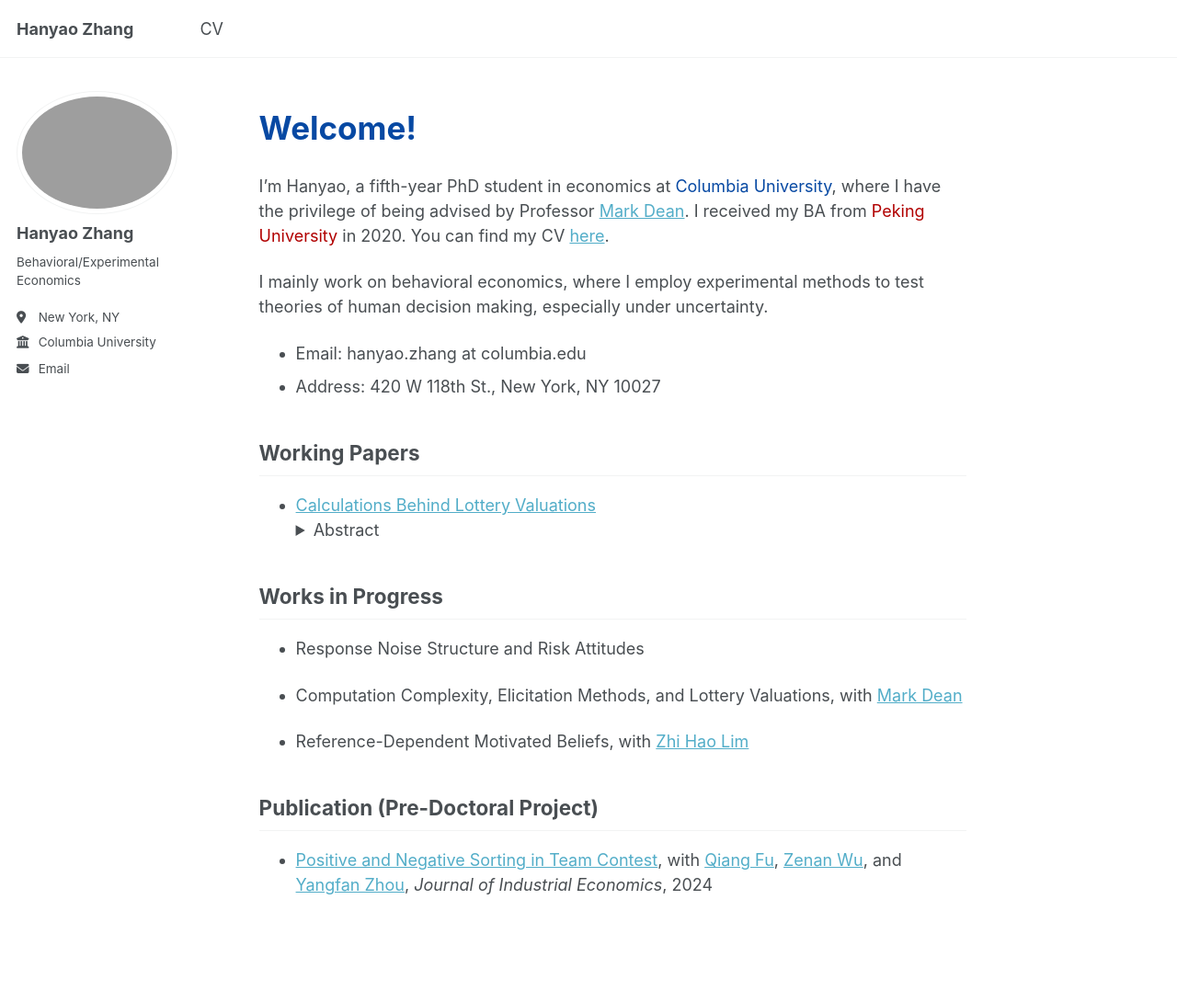
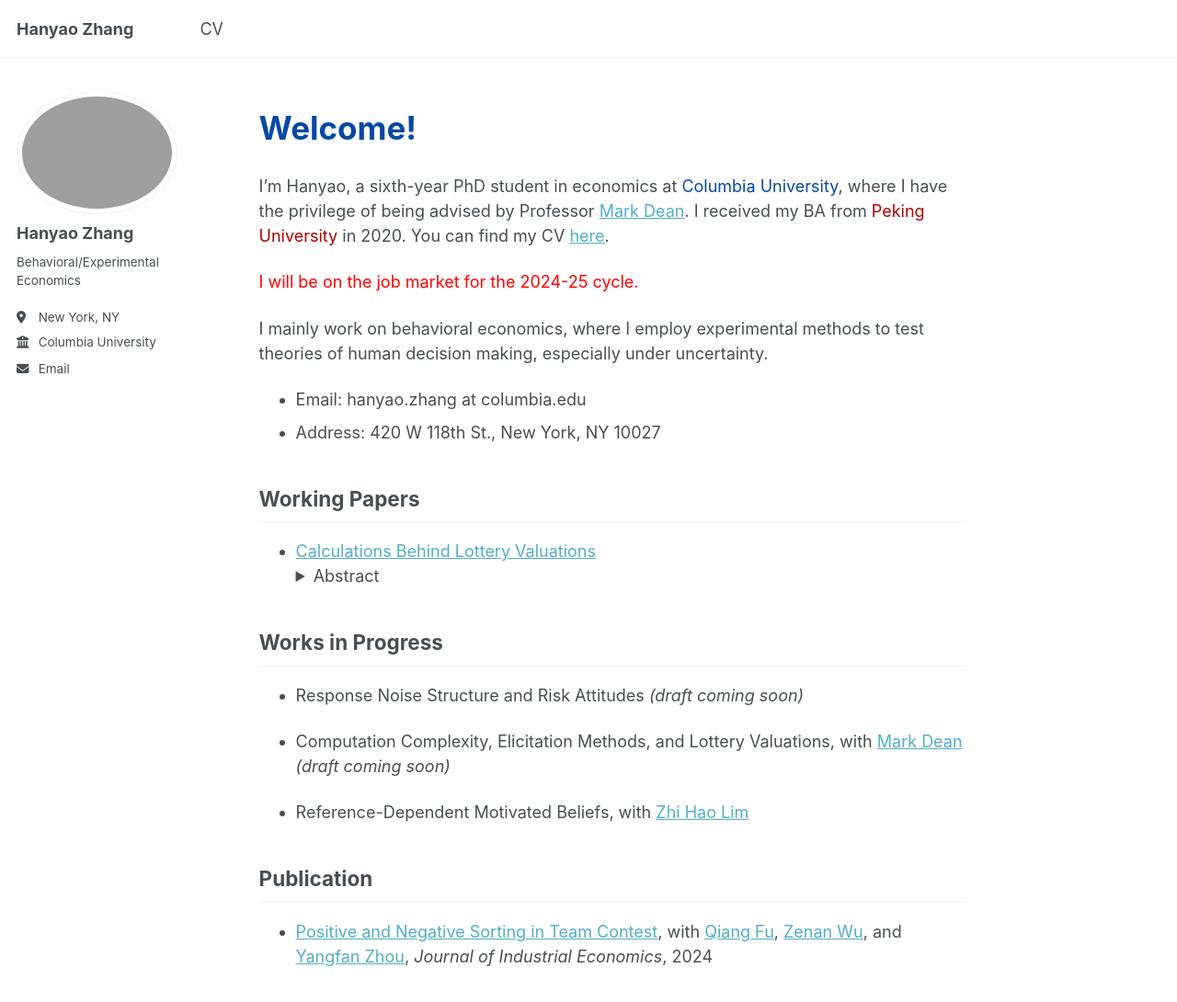
Before and after one commit to Tututuu/Tututuu.github.io, a Jekyll site: the page built from _pages/about.md, in a window 1280 px wide and 1261 px high. Shown: the top 1090 px of the window at 92% size. Built offline with Jekyll 4.4.1, drawn with Linux system fonts in a browser that asks for light colours.

Commit message:
updated favicon

```diff
--- a/_includes/head/custom.html
+++ b/_includes/head/custom.html
@@ -2,9 +2,6 @@
 
 <!-- start custom head snippets -->
 
-<!-- favicon from https://commons.wikimedia.org/wiki/File:OOjs_UI_icon_academic-progressive.svg -->
-<link rel="apple-touch-icon" sizes="180x180" href="{{ base_path }}/images/apple-touch-icon-180x180.png"/>
-<link rel="icon" type="image/png" href="{{ base_path }}/images/favicon-columbia.png" sizes="192x192"/>
 <link rel="manifest" href="{{ base_path }}/images/manifest.json"/>
 <link rel="icon" href="/images/favicon-columbia.png"/>
 <meta name="theme-color" content="#ffffff"/>
--- a/_pages/about.md
+++ b/_pages/about.md
@@ -10,8 +10,9 @@ sitemap: false
 
 <span style="color:#0749a3; font-size: 35px;"><b>Welcome!</b></span>
 
-I'm Hanyao, a fifth-year PhD student in economics at <span style="color:#0749a3;">Columbia University</span>, where I have the privilege of being advised by Professor <a href='https://www.columbia.edu/~md3405/'>Mark Dean</a>. I received my BA from <span style='color:#B10000'> Peking University</span> in 2020. You can find my CV <a href="../cv">here</a>.
+I'm Hanyao, a sixth-year PhD student in economics at <span style="color:#0749a3;">Columbia University</span>, where I have the privilege of being advised by Professor <a href='https://www.columbia.edu/~md3405/'>Mark Dean</a>. I received my BA from <span style='color:#B10000'> Peking University</span> in 2020. You can find my CV <a href="../cv">here</a>.
 
+<span style='color:red'> I will be on the job market for the 2024-25 cycle. <span>
 
 I mainly work on behavioral economics, where I employ experimental methods to test theories of human decision making, especially under uncertainty.
 
@@ -28,11 +29,11 @@ I mainly work on behavioral economics, where I employ experimental methods to te
   </details>
 
 ## Works in Progress
-- Response Noise Structure and Risk Attitudes
+- Response Noise Structure and Risk Attitudes _(draft coming soon)_
 
-- Computation Complexity, Elicitation Methods, and Lottery Valuations, with <a href='https://www.columbia.edu/~md3405/'>Mark Dean</a>
+- Computation Complexity, Elicitation Methods, and Lottery Valuations, with <a href='https://www.columbia.edu/~md3405/'>Mark Dean</a> _(draft coming soon)_
 
 - Reference-Dependent Motivated Beliefs, with <a href='https://zhihao-lim.github.io/' target='_blank'>Zhi Hao Lim</a>
 
-## Publication (Pre-Doctoral Project)
+## Publication
 - <a href="https://onlinelibrary.wiley.com/doi/epdf/10.1111/joie.12381" target="_blank">Positive and Negative Sorting in Team Contest</a>, with <a href='https://www.qiangfueconomics.net/' target='_blank'>Qiang Fu</a>, <a href='https://www.zenanwu.com/' target='_blank'>Zenan Wu</a>, and <a href='https://sites.google.com/view/yangfanzhou/'  target='_blank'>Yangfan Zhou</a>, _Journal of Industrial Economics_, 2024
```
Also changed, not shown: images/favicon-192x192.png (deleted), images/favicon-32x32.png (deleted), images/favicon-512x512.png (deleted).
